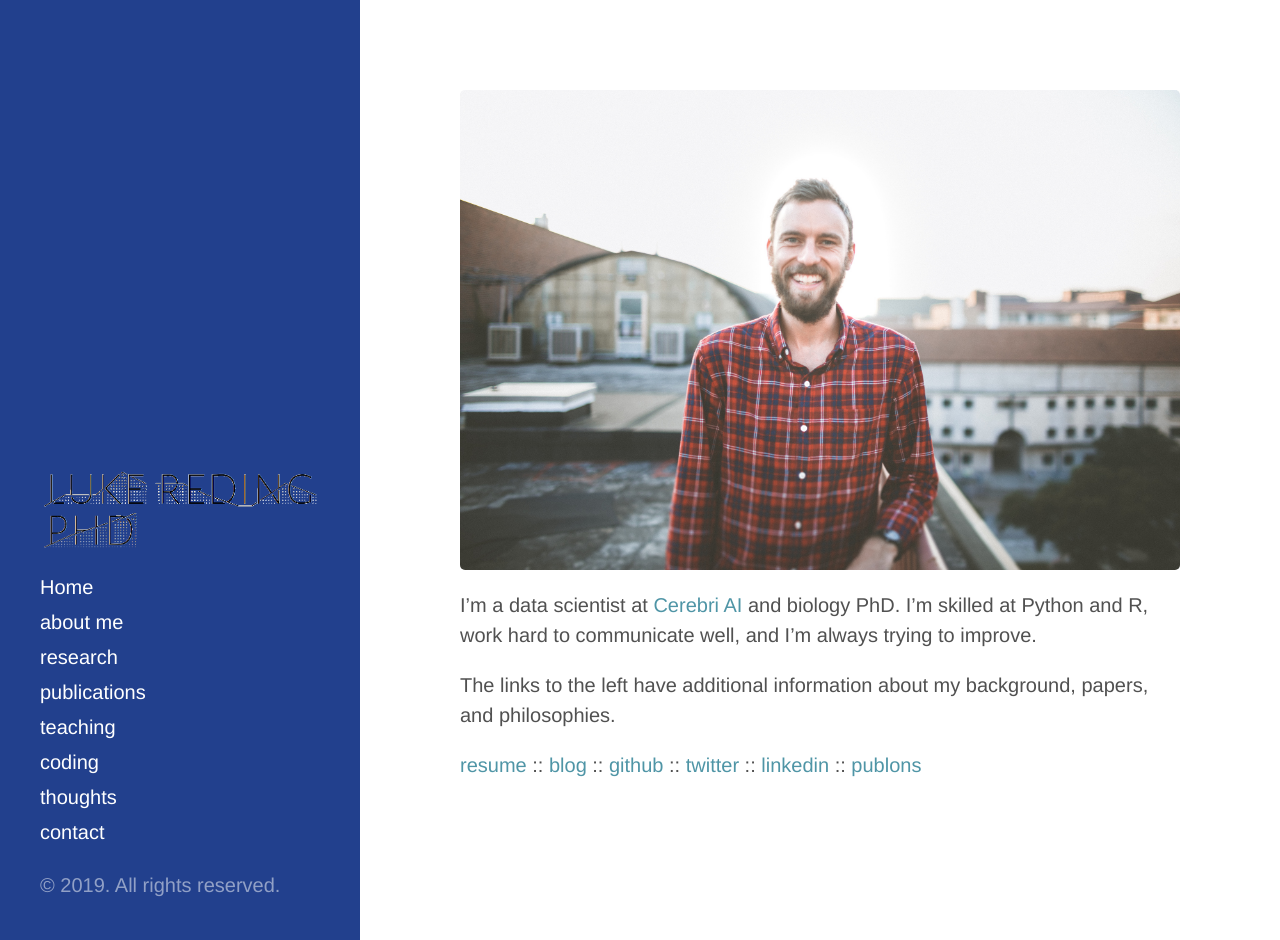
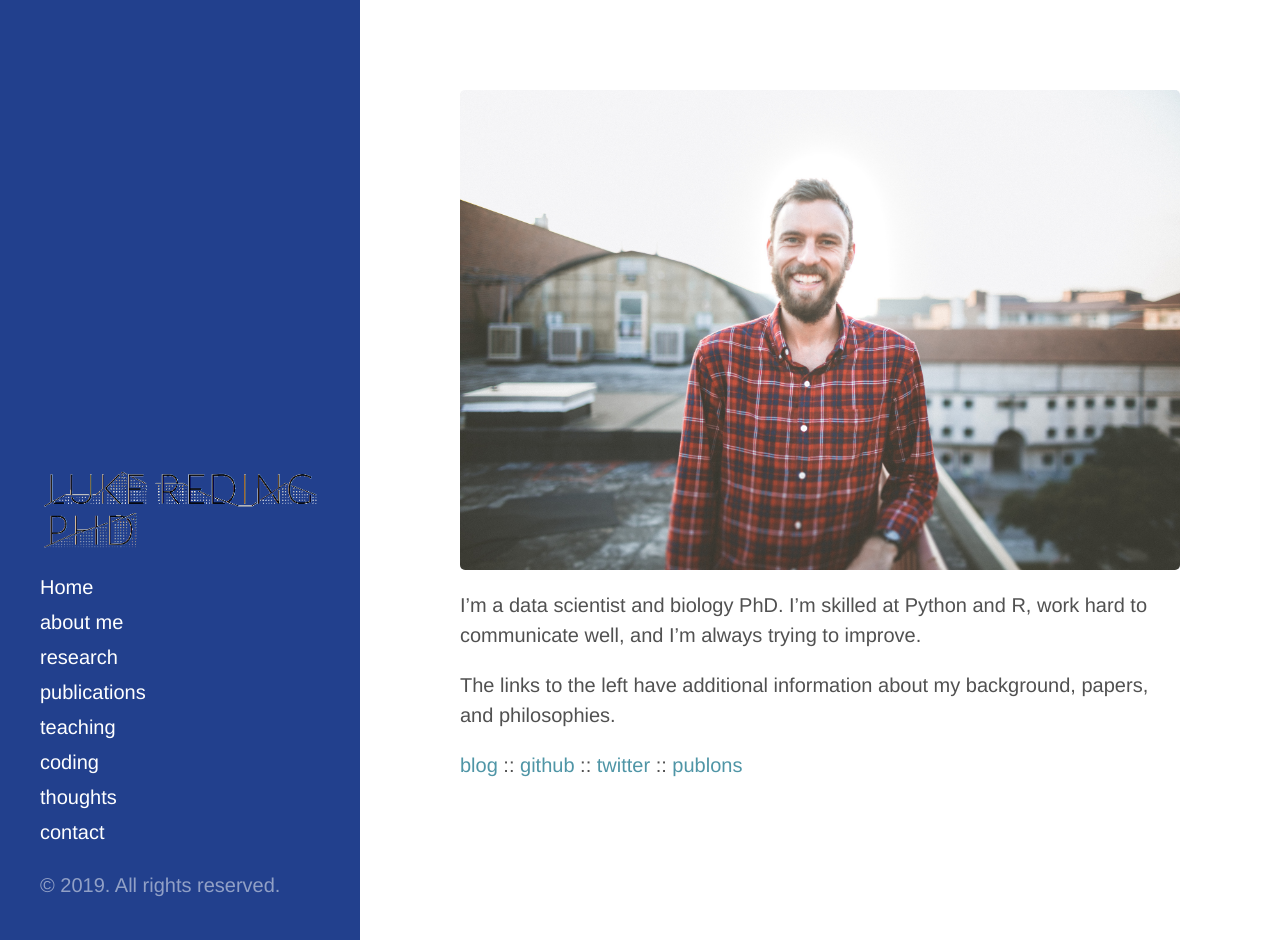
Before and after one commit to lukereding/lukereding.github.io, a Jekyll site: the page built from index.md, in a window 1280 px wide and 940 px high. Built offline with Jekyll 4.4.1, drawn with Linux system fonts in a browser that asks for light colours; the list of posts is cut into pages by our own code.

Commit message:
Minor updates

```diff
--- a/index.md
+++ b/index.md
@@ -5,13 +5,11 @@
 
 ![logo](../files/photo.jpg)
 
-I'm a data scientist at [Cerebri AI](https://www.cerebriai.com/) and biology PhD. I'm skilled at Python and R, work hard to communicate well, and I'm always trying to improve.
+I'm a data scientist and biology PhD. I'm skilled at Python and R, work hard to communicate well, and I'm always trying to improve.
 
 The links to the left have additional information about my background, papers, and philosophies.
 
-[resume](../files/lpr_resume.pdf)
-:: [blog](https://lukereding.github.io/nonstandard_deviations/)
+[blog](https://lukereding.github.io/nonstandard_deviations/)
 :: [github](https://github.com/lukereding)
 :: [twitter](https://twitter.com/lpreding)
-:: [linkedin](https://www.linkedin.com/in/luke-reding-95b318129)
 :: [publons](https://publons.com/author/1264405/luke-reding#profile)
```
Also changed, not shown: 2000-01-03-publications.MARKUP.md (+3 -1 lines).
